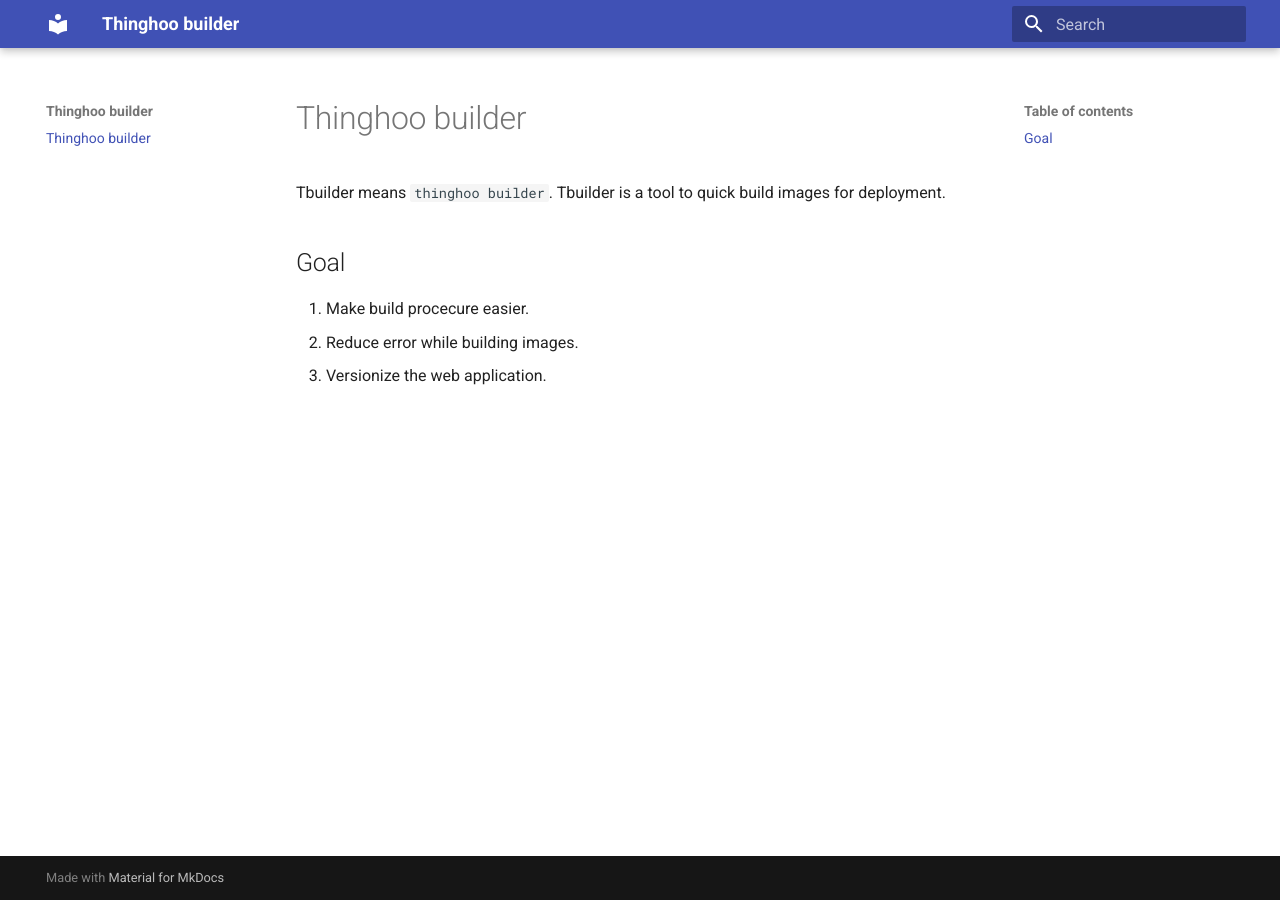
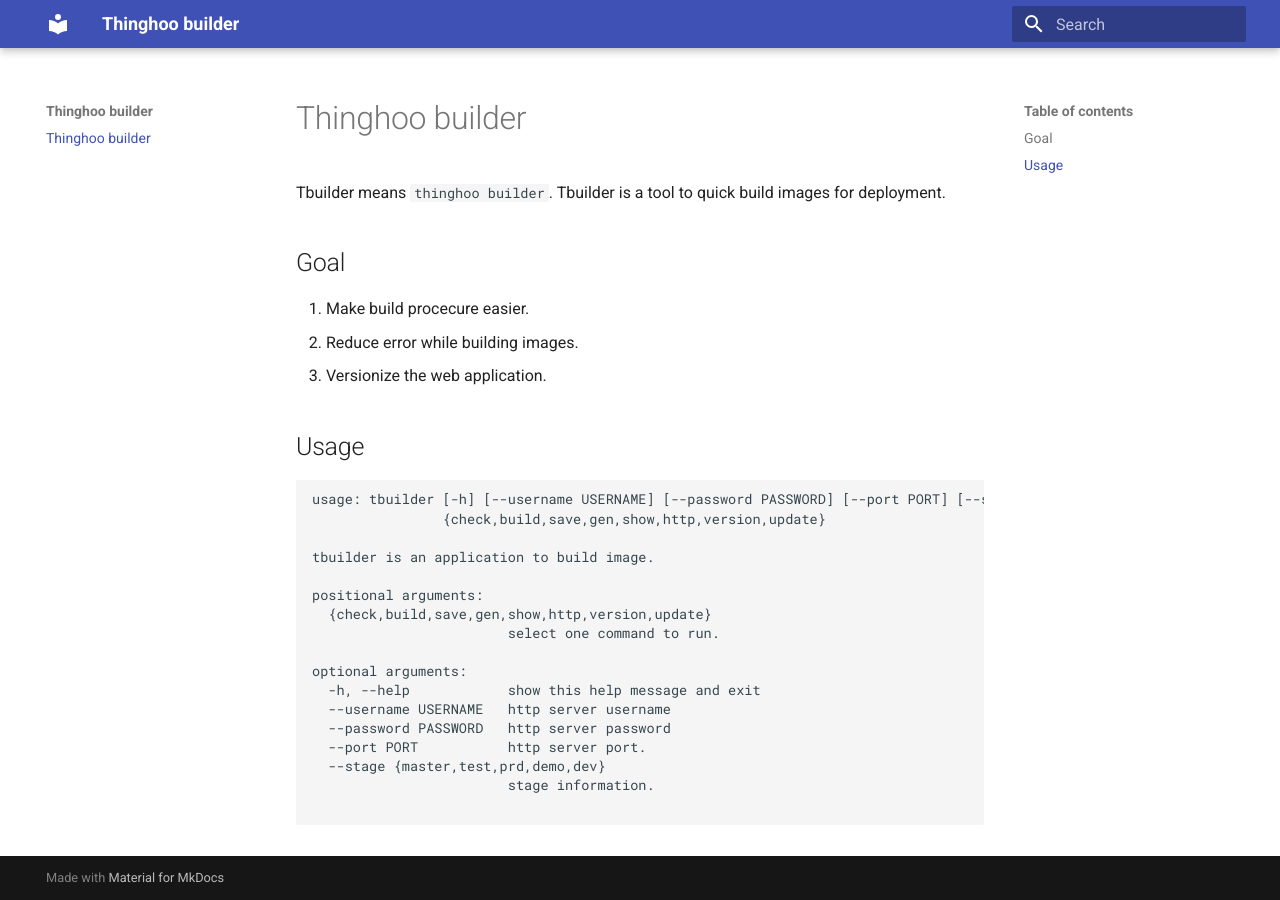
Before and after one commit to thinghoo-cn/tbuilder, an MkDocs documentation site: the page built from docs/index.md, in a window 1280 px wide. Built offline with MkDocs 1.6.1 and Material for MkDocs 9.7.7, drawn with Linux system fonts in a browser that asks for light colours.

Commit message:
docs: update usage

````diff
--- a/docs/index.md
+++ b/docs/index.md
@@ -8,3 +8,25 @@
 1. Make build procecure easier.
 2. Reduce error while building images.
 3. Versionize the web application.
+
+## Usage
+
+```
+usage: tbuilder [-h] [--username USERNAME] [--password PASSWORD] [--port PORT] [--stage {master,test,prd,demo,dev}]
+                {check,build,save,gen,show,http,version,update}
+
+tbuilder is an application to build image.
+
+positional arguments:
+  {check,build,save,gen,show,http,version,update}
+                        select one command to run.
+
+optional arguments:
+  -h, --help            show this help message and exit
+  --username USERNAME   http server username
+  --password PASSWORD   http server password
+  --port PORT           http server port.
+  --stage {master,test,prd,demo,dev}
+                        stage information.
+
+```
````
